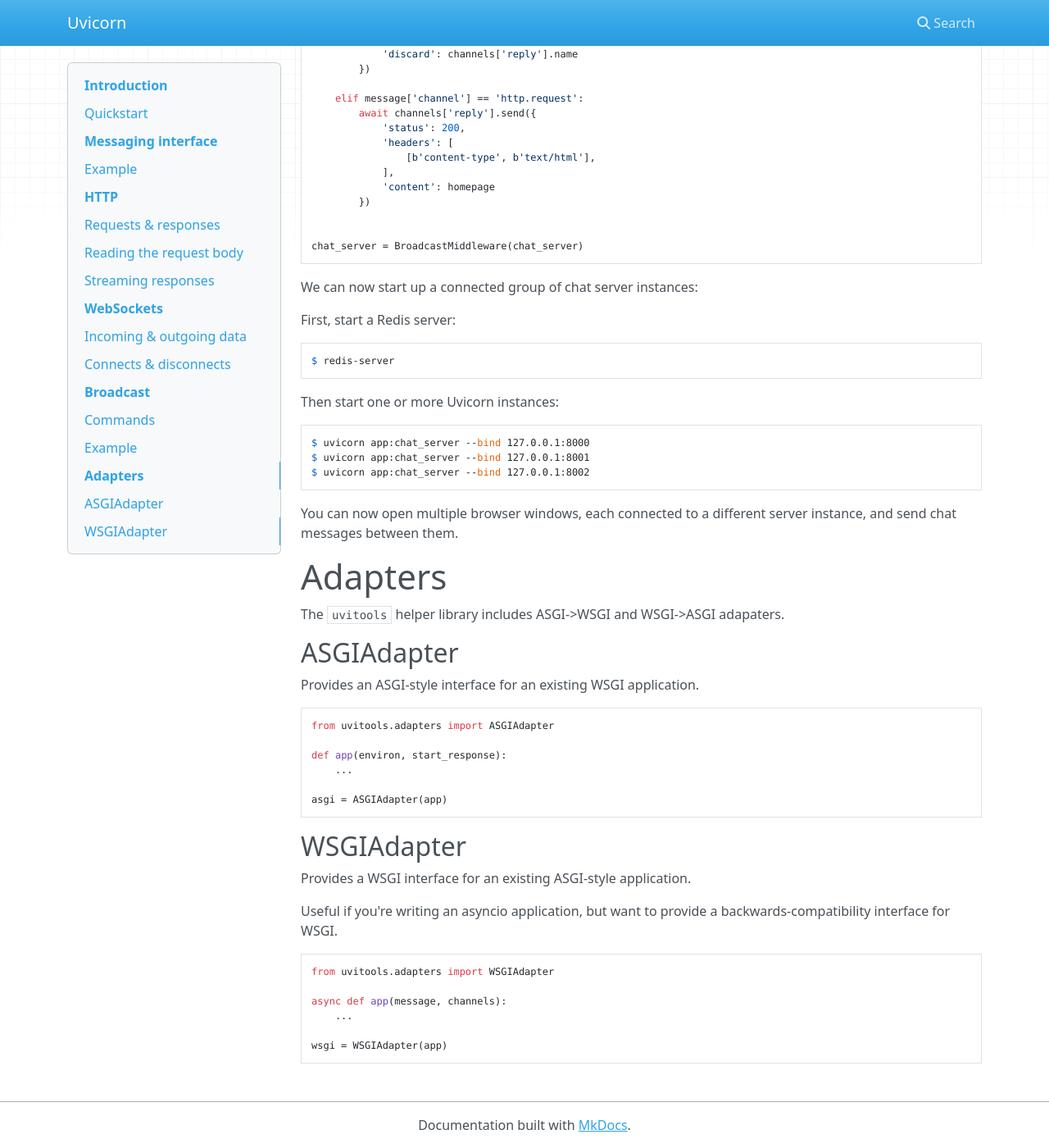
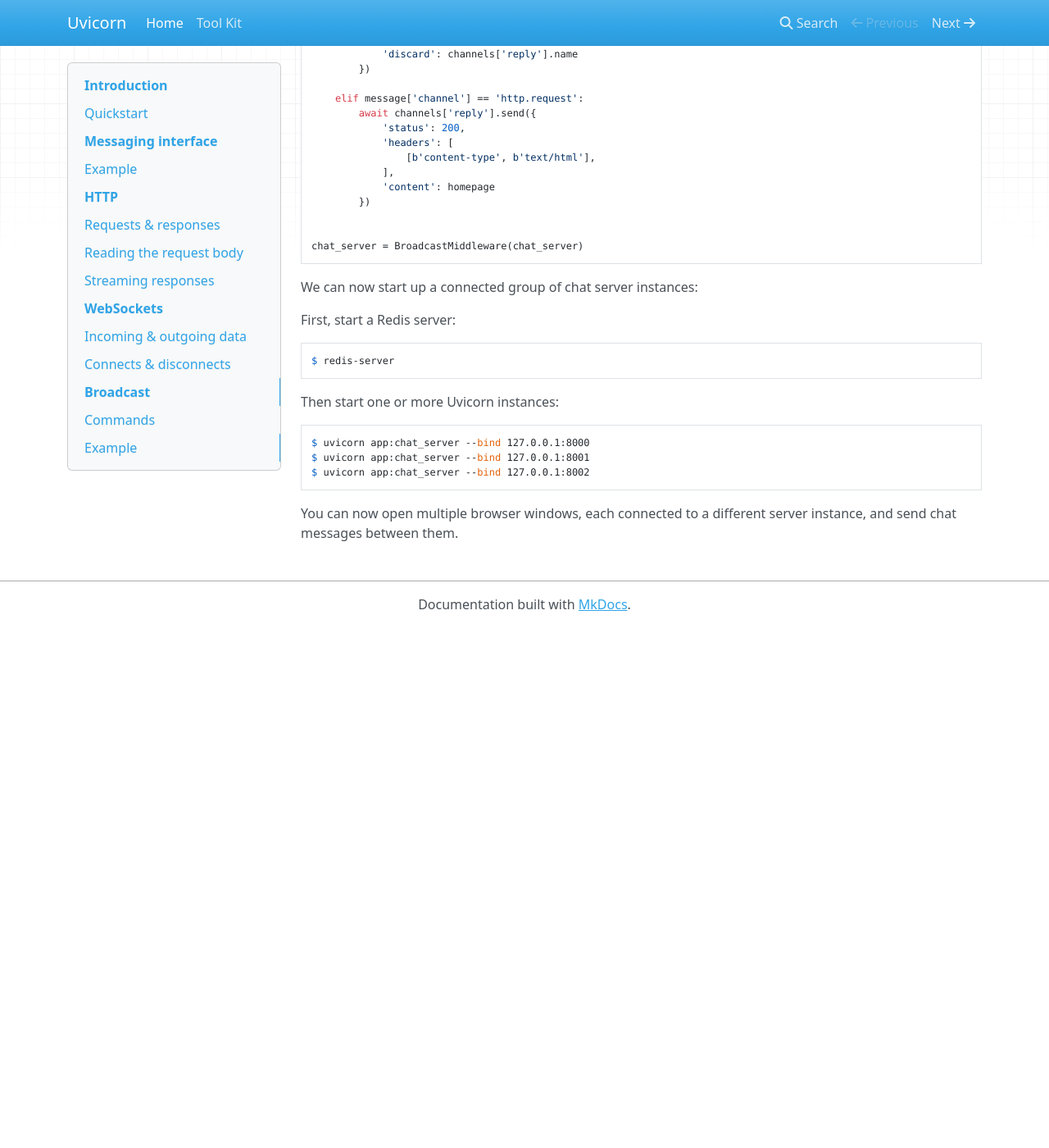
Before and after one commit to encode/uvicorn, an MkDocs documentation site: the page built from docs/index.md, in a window 1280 px wide and 1400 px high, scrolled down 7506 px. Shown: the whole window at 82% size. Built offline with MkDocs 1.6.1, drawn with Linux system fonts in a browser that asks for light colours; nearby versions of some CDN libraries; old or Windows-style settings are respelled for this version of MkDocs; after the commit the page ends 8271 px from its top, so only the background shows below that.

Commit message:
Update docs

````diff
--- a/docs/index.md
+++ b/docs/index.md
@@ -443,39 +443,6 @@
 You can now open multiple browser windows, each connected to a different
 server instance, and send chat messages between them.
 
-# Adapters
-
-The `uvitools` helper library includes ASGI->WSGI and WSGI->ASGI adapaters.
-
-## ASGIAdapter
-
-Provides an ASGI-style interface for an existing WSGI application.
-
-```python
-from uvitools.adapters import ASGIAdapter
-
-def app(environ, start_response):
-    ...
-
-asgi = ASGIAdapter(app)
-```
-
-## WSGIAdapter
-
-Provides a WSGI interface for an existing ASGI-style application.
-
-Useful if you're writing an asyncio application, but want to provide
-a backwards-compatibility interface for WSGI.
-
-```python
-from uvitools.adapters import WSGIAdapter
-
-async def app(message, channels):
-    ...
-
-wsgi = WSGIAdapter(app)
-```
-
 [uvloop]: https://github.com/MagicStack/uvloop
 [httptools]: https://github.com/MagicStack/httptools
 [asgi]: http://channels.readthedocs.io/en/stable/asgi.html
--- a/mkdocs.yml
+++ b/mkdocs.yml
@@ -1,3 +1,4 @@
 site_name: Uvicorn
 pages:
     - Home: index.md
+    - Tool Kit: toolkit.md
````
Also changed, not shown: docs/toolkit.md (added, +149 -0 lines).
